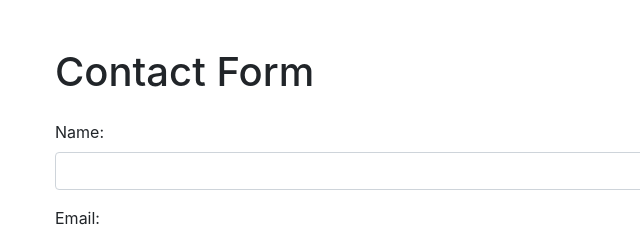
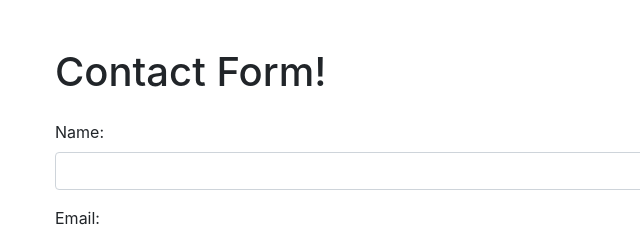
Before and after one commit to Bal-tzar/ServerlessContactForm, a plain HTML site: page index.html in a window 1280 px wide. Shown: the top 236 px of the page, 30-670 px from the left. Drawn offline with nearby package versions, Linux system fonts and the light colour scheme.

Commit message:
Added ! to line 12 in index.html

```diff
--- a/index.html
+++ b/index.html
@@ -9,7 +9,7 @@
 </head>
 <body>
     <div class="container mt-5">
-        <h1 class="mb-4">Contact Form</h1>
+        <h1 class="mb-4">Contact Form!</h1>
         <form id="contactForm">
             <div class="form-group">
                 <label for="name">Name:</label>
```
